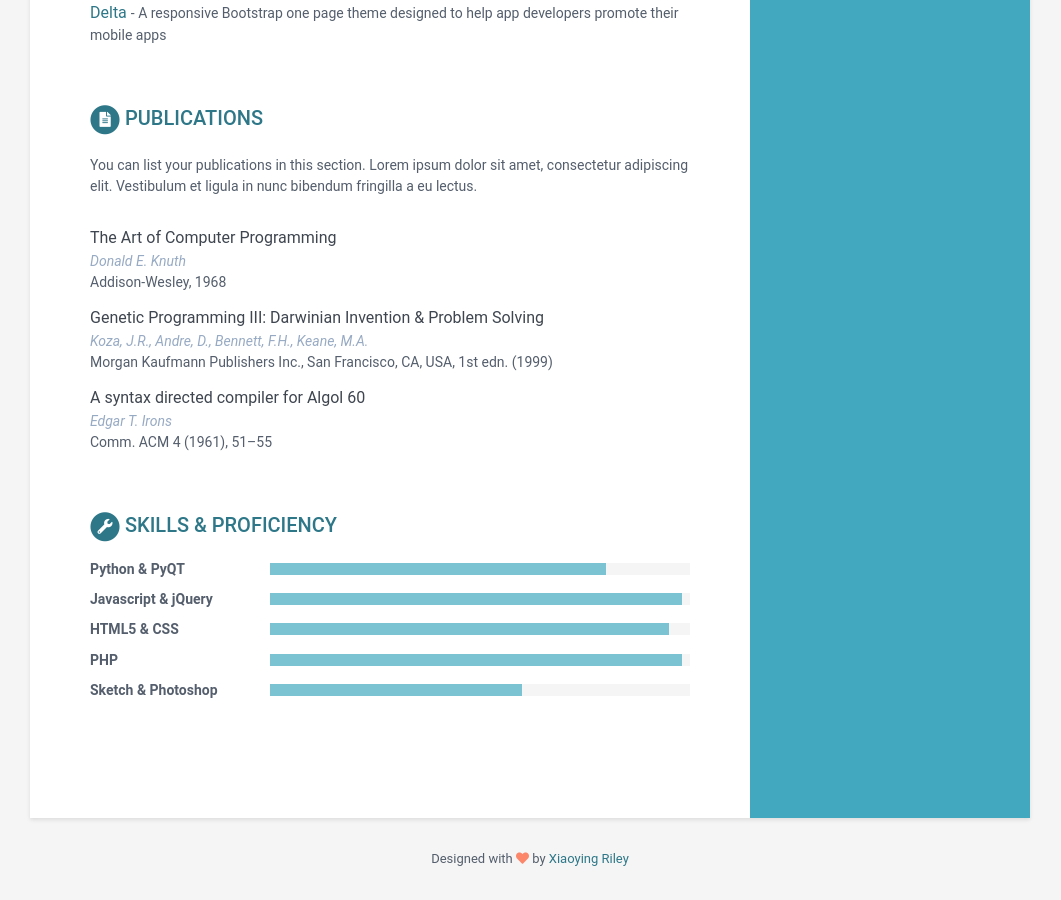
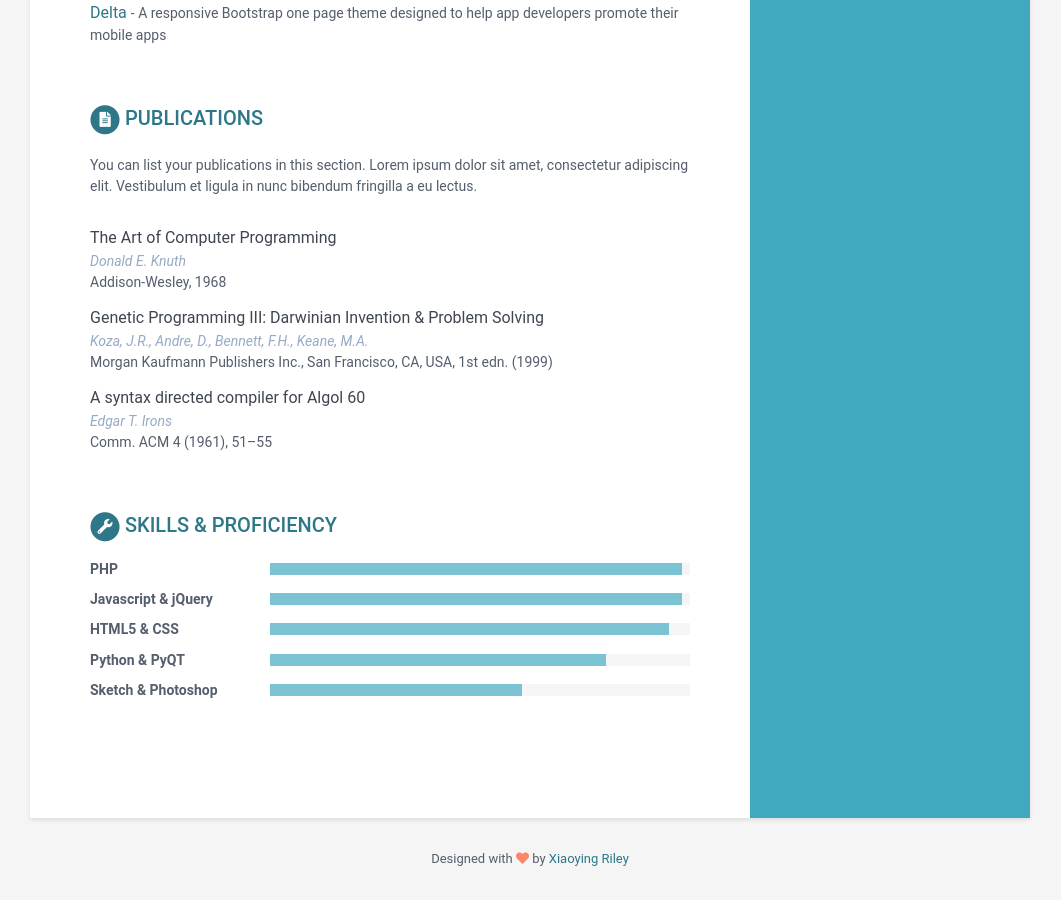
Before and after one commit to wodbow12/wodbow12.github.io, a Jekyll site: the page built from index.html, in a window 1280 px wide and 900 px high, scrolled down 1450 px. Shown: the whole window, without its empty margins (110-1171 px from the left). Built offline with Jekyll 4.4.1, drawn with Linux system fonts in a browser that asks for light colours; part of the change alters nothing that is shown.

```diff
--- a/_data/data.yml
+++ b/_data/data.yml
@@ -178,8 +178,8 @@ skills:
     title: Skills &amp; Proficiency
 
     toolset:
-      - name: Python & PyQT
-        level: 80%
+      - name: PHP
+        level: 98%
 
       - name: Javascript & jQuery
         level: 98%
@@ -187,8 +187,8 @@ skills:
       - name: HTML5 & CSS
         level: 95%
 
-      - name: PHP
-        level: 98%
+      - name: Python & PyQT
+        level: 80%
 
       - name: Sketch & Photoshop
         level: 60%
```
